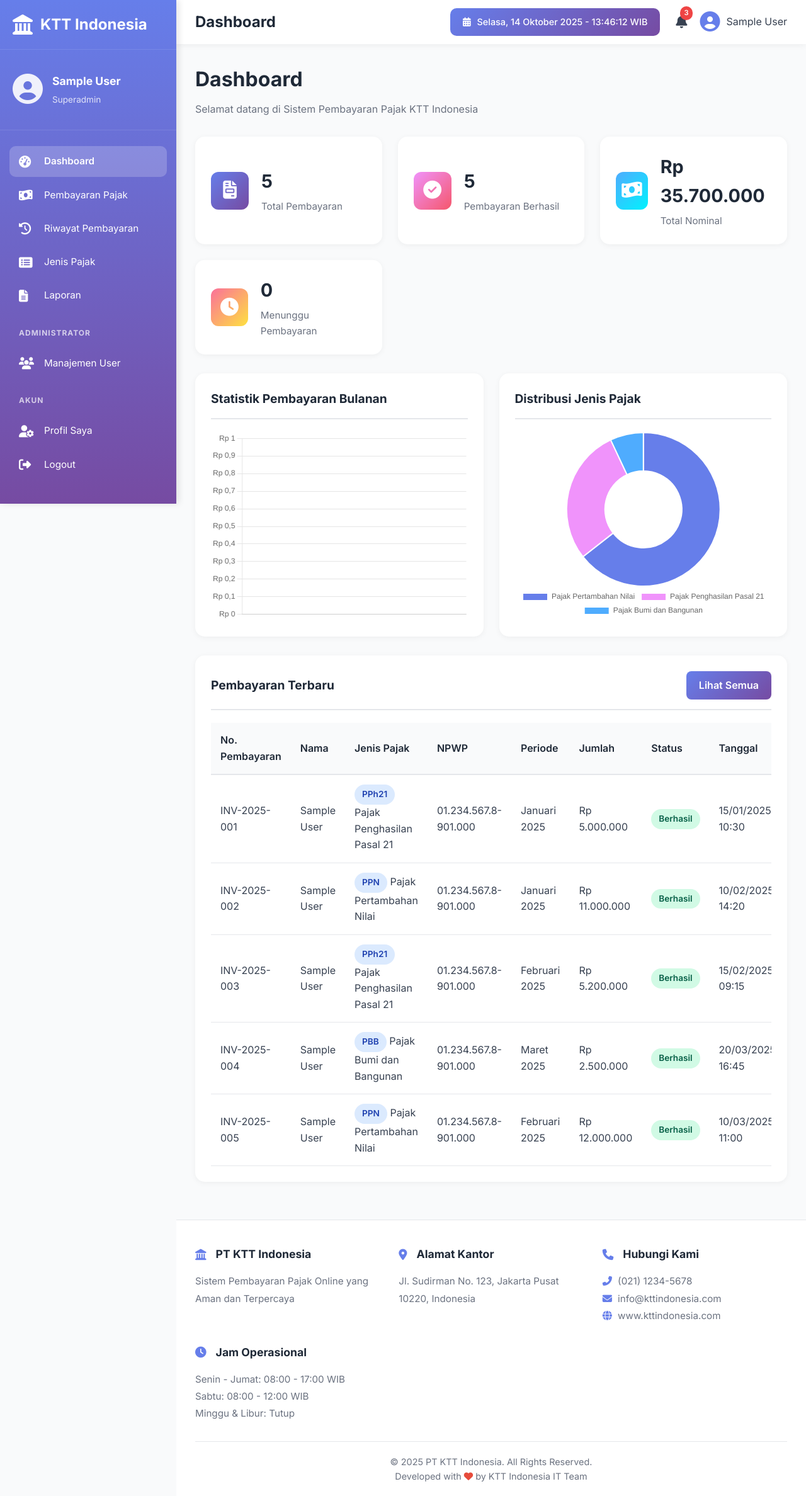
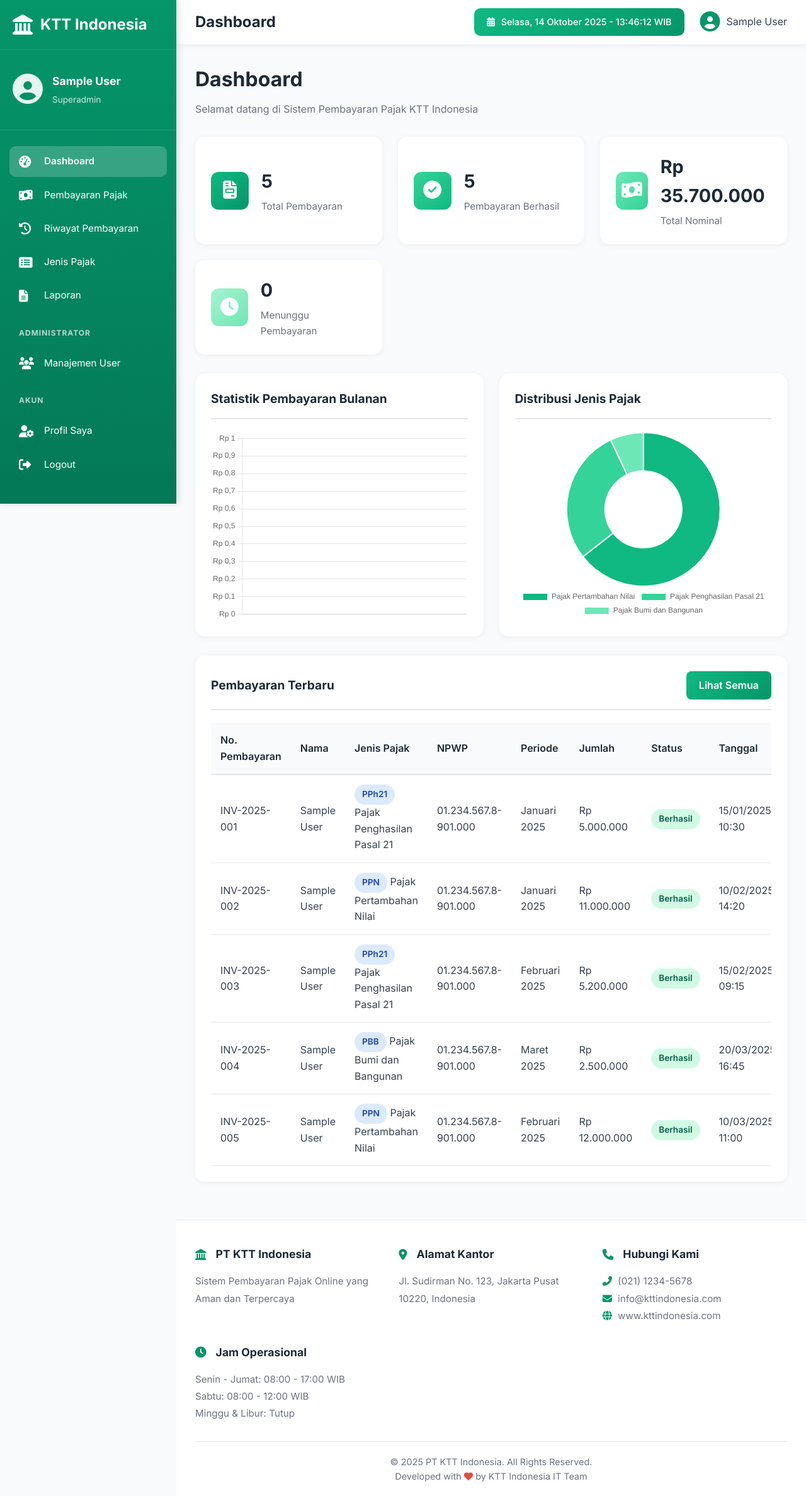
Before and after one commit to SIFA27L/e-Pajak-KTT, a PHP site: page /e-commerce/dashboard.php in a window 1280 px wide. Shown: the whole page at 63% size. Run offline with PHP 8.4, Linux system fonts and the light colour scheme; the visitor is signed in with stand-in values (Sample User, id 1); data comes from the database, SQL or seed files in the repository; both versions use the stored data as it was after the commit.

Commit message:
Update color theme to green and implement admin access code system - Changed entire color palette from purple to green gradient - Removed notification bell icon from header - Implemented admin registration with code KTTIND25 - Removed default superadmin account from database - Added reset_admin.sql for cleaning old admin accounts

```diff
--- a/assets/css/style.css
+++ b/assets/css/style.css
@@ -5,8 +5,10 @@
 }
 
 :root {
-    --primary-color: #667eea;
-    --secondary-color: #764ba2;
+    --primary-color: #059669;
+    --secondary-color: #047857;
+    --primary-light: #10b981;
+    --primary-lighter: #34d399;
     --success-color: #10b981;
     --danger-color: #ef4444;
     --warning-color: #f59e0b;
@@ -33,7 +35,7 @@
     top: 0;
     width: var(--sidebar-width);
     height: 100vh;
-    background: linear-gradient(180deg, #667eea 0%, #764ba2 100%);
+    background: linear-gradient(180deg, #059669 0%, #047857 100%);
     color: white;
     overflow-y: auto;
     transition: transform 0.3s ease;
@@ -205,7 +207,7 @@
     align-items: center;
     gap: 10px;
     padding: 10px 20px;
-    background: linear-gradient(135deg, #667eea 0%, #764ba2 100%);
+    background: linear-gradient(135deg, #10b981 0%, #059669 100%);
     color: white;
     border-radius: 10px;
     font-size: 0.9rem;
@@ -216,30 +218,6 @@
     display: flex;
     align-items: center;
     gap: 20px;
-}
-
-.notification-btn {
-    position: relative;
-    font-size: 1.3rem;
-    color: var(--text-color);
-    cursor: pointer;
-    transition: color 0.3s ease;
-}
-
-.notification-btn:hover {
-    color: var(--primary-color);
-}
-
-.badge-notification {
-    position: absolute;
-    top: -8px;
-    right: -8px;
-    background: var(--danger-color);
-    color: white;
-    font-size: 0.7rem;
-    padding: 2px 6px;
-    border-radius: 10px;
-    font-weight: 600;
 }
 
 .user-menu {
@@ -441,7 +419,7 @@
 /* Buttons */
 .btn-primary {
     padding: 10px 20px;
-    background: linear-gradient(135deg, #667eea 0%, #764ba2 100%);
+    background: linear-gradient(135deg, #10b981 0%, #059669 100%);
     color: white;
     border: none;
     border-radius: 8px;
@@ -454,7 +432,7 @@
 
 .btn-primary:hover {
     transform: translateY(-2px);
-    box-shadow: 0 5px 15px rgba(102, 126, 234, 0.3);
+    box-shadow: 0 5px 15px rgba(16, 185, 129, 0.4);
 }
 
 .btn-success {
@@ -606,10 +584,10 @@
 }
 
 ::-webkit-scrollbar-thumb {
-    background: #667eea;
+    background: #10b981;
     border-radius: 4px;
 }
 
 ::-webkit-scrollbar-thumb:hover {
-    background: #764ba2;
+    background: #059669;
 }
--- a/dashboard.php
+++ b/dashboard.php
@@ -136,7 +136,7 @@
             <!-- Statistics Cards -->
             <div class="stats-grid">
                 <div class="stat-card">
-                    <div class="stat-icon" style="background: linear-gradient(135deg, #667eea 0%, #764ba2 100%);">
+                    <div class="stat-icon" style="background: linear-gradient(135deg, #10b981 0%, #059669 100%);">
                         <i class="fas fa-file-invoice"></i>
                     </div>
                     <div class="stat-details">
@@ -146,7 +146,7 @@
                 </div>
 
                 <div class="stat-card">
-                    <div class="stat-icon" style="background: linear-gradient(135deg, #f093fb 0%, #f5576c 100%);">
+                    <div class="stat-icon" style="background: linear-gradient(135deg, #34d399 0%, #10b981 100%);">
                         <i class="fas fa-check-circle"></i>
                     </div>
                     <div class="stat-details">
@@ -156,7 +156,7 @@
                 </div>
 
                 <div class="stat-card">
-                    <div class="stat-icon" style="background: linear-gradient(135deg, #4facfe 0%, #00f2fe 100%);">
+                    <div class="stat-icon" style="background: linear-gradient(135deg, #6ee7b7 0%, #34d399 100%);">
                         <i class="fas fa-money-bill-wave"></i>
                     </div>
                     <div class="stat-details">
@@ -166,7 +166,7 @@
                 </div>
 
                 <div class="stat-card">
-                    <div class="stat-icon" style="background: linear-gradient(135deg, #fa709a 0%, #fee140 100%);">
+                    <div class="stat-icon" style="background: linear-gradient(135deg, #a7f3d0 0%, #6ee7b7 100%);">
                         <i class="fas fa-clock"></i>
                     </div>
                     <div class="stat-details">
@@ -269,8 +269,8 @@
                 datasets: [{
                     label: 'Total Pembayaran',
                     data: <?php echo json_encode(array_column($monthlyData, 'total')); ?>,
-                    borderColor: '#667eea',
-                    backgroundColor: 'rgba(102, 126, 234, 0.1)',
+                    borderColor: '#10b981',
+                    backgroundColor: 'rgba(16, 185, 129, 0.1)',
                     tension: 0.4,
                     fill: true
                 }]
@@ -305,11 +305,11 @@
                 datasets: [{
                     data: <?php echo json_encode(array_column($pajakDistribution, 'total')); ?>,
                     backgroundColor: [
-                        '#667eea',
-                        '#f093fb',
-                        '#4facfe',
-                        '#fa709a',
-                        '#feca57'
+                        '#10b981',
+                        '#34d399',
+                        '#6ee7b7',
+                        '#a7f3d0',
+                        '#d1fae5'
                     ]
                 }]
             },
--- a/includes/header.php
+++ b/includes/header.php
@@ -15,11 +15,6 @@
         </div>
 
         <div class="header-actions">
-            <div class="notification-btn">
-                <i class="fas fa-bell"></i>
-                <span class="badge-notification">3</span>
-            </div>
-
             <div class="user-menu">
                 <div class="user-avatar-small">
                     <i class="fas fa-user-circle"></i>
```
Also changed, not shown: database.sql (+3 -6 lines), generate_report.php (+5 -5 lines), jenis_pajak.php (+4 -4 lines), laporan.php (+8 -8 lines), login.php (+8 -8 lines), pembayaran.php (+5 -5 lines), process_register.php (+15 -3 lines), profile.php (+5 -5 lines), register.php (+18 -7 lines), reset_admin.sql (added, +11 -0 lines), README.md.
